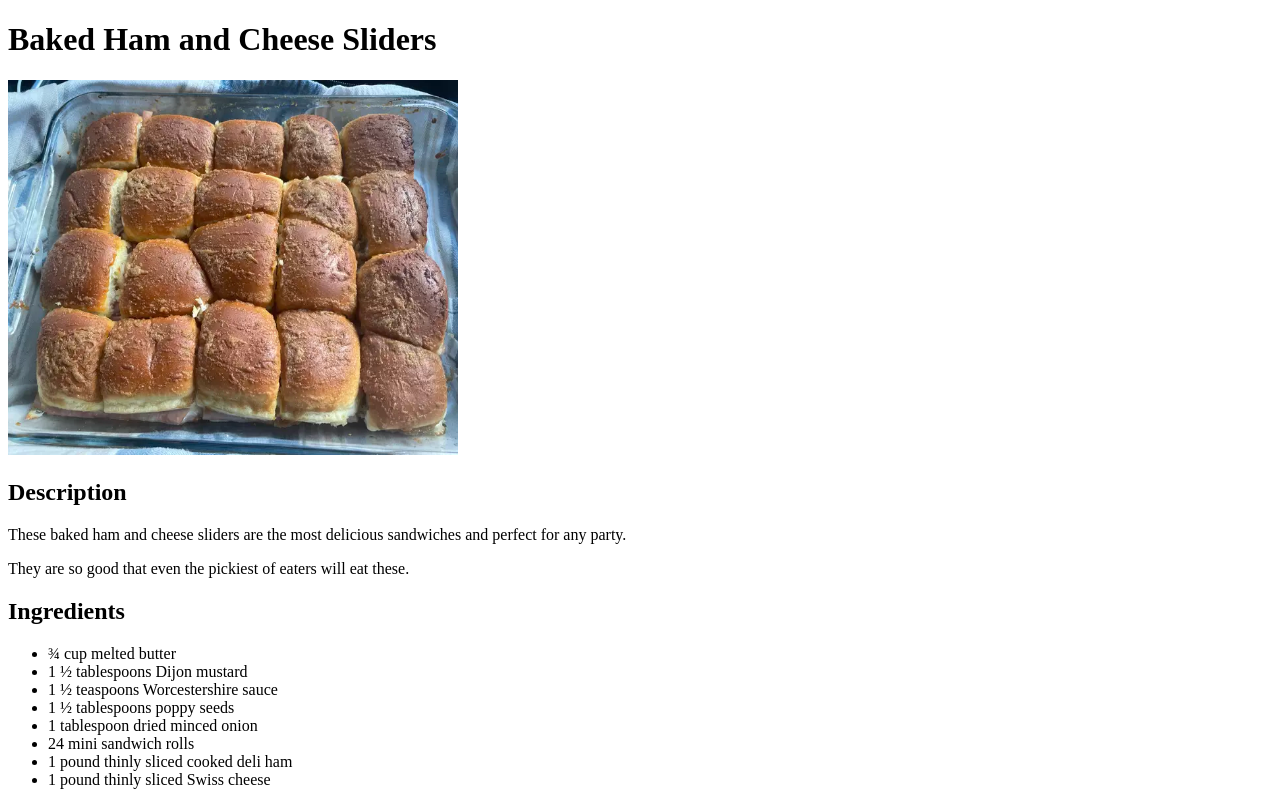
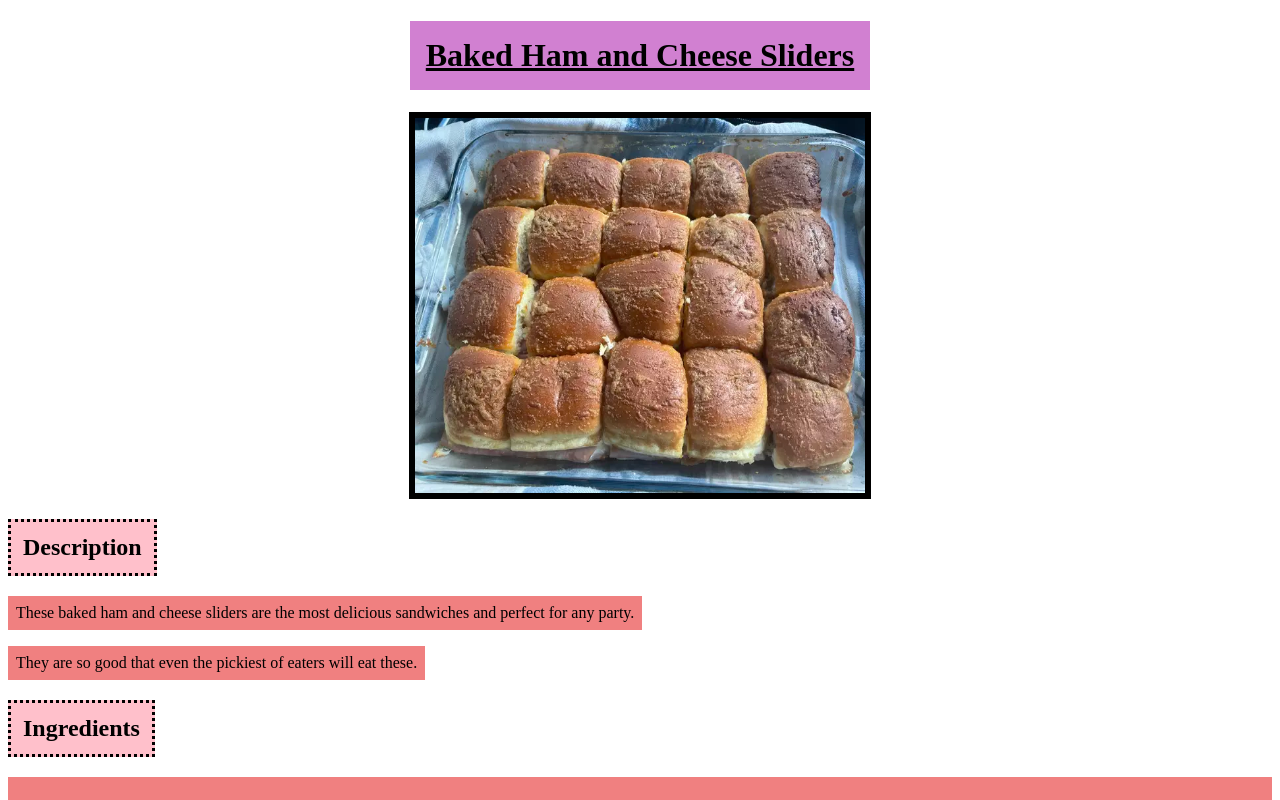
Before and after one commit to Rad1ant16/odin-recipes, a plain HTML site: page recipes/baked-ham-and-cheese-sliders.html in a window 1280 px wide. Shown: the top 800 px of the page. Drawn offline with Linux system fonts and the light colour scheme.

Commit message:
Update CSS - Add background colors

```diff
--- a/recipes/baked-ham-and-cheese-sliders.html
+++ b/recipes/baked-ham-and-cheese-sliders.html
@@ -4,15 +4,16 @@
     <meta charset="UTF-8">
     <meta name="viewport" content="width=device-width, initial-scale=1.0">
     <title>Baked Ham and Cheese Sliders</title>
+    <link rel="stylesheet" href="../style.css">
 </head>
 <body>
-    <h1>Baked Ham and Cheese Sliders</h1>
-    <img src="../img/bhacs.jpg" alt="Picture of Baked Ham and Cheese Sliders" width="450" height="375">
+    <h1><div class="head">Baked Ham and Cheese Sliders</div></h1>
+    <img class="hacimg" src="../img/bhacs.jpg" alt="Picture of Baked Ham and Cheese Sliders" width="450" height="375">
     <h2>Description</h2>
-    <p>These baked ham and cheese sliders are the most delicious sandwiches and perfect for any party.
-    <p>They are so good that even the pickiest of eaters will eat these.</p>
+    <p class="para">These baked ham and cheese sliders are the most delicious sandwiches and perfect for any party.
+    <p class="para">They are so good that even the pickiest of eaters will eat these.</p>
     <h2>Ingredients</h2>
-    <ul>
+    <ul class="ing">
         <li>¾ cup melted butter</li>
         <li>1 ½ tablespoons Dijon mustard</li>
         <li>1 ½ teaspoons Worcestershire sauce</li>
@@ -23,7 +24,7 @@
         <li>1 pound thinly sliced Swiss cheese</li>
     </ul>
     <h2>Steps</h2>
-    <ol>
+    <ol class="instr">
         <li>Gather all ingredients</li>
         <li>Preheat the oven to 350 degrees F (175 degrees C)</li>
         <li>Grease a 9x13-inch baking dish.</li>
--- /dev/null
+++ b/style.css
@@ -0,0 +1,56 @@
+
+
+.head {
+    text-align: center;
+    font-family: 'Times New Roman', Times, serif;
+    text-decoration: underline;
+    background-color: rgb(209, 128, 209);
+    padding: 16px;
+    display: table;
+    margin: auto;
+
+}
+
+.BHACS, .DHHW, .SLC {
+    margin: 24px auto;
+    background-color: pink;
+    text-align: center;
+    width: 240px;
+    height: 20px;
+    border-style: dotted;
+    padding-bottom: 28px;
+}
+
+img {
+    display: block;
+    margin: auto;
+    border: 6px solid black;
+}
+
+h2 {
+    background-color: pink;
+    display: table;
+    width: 100px;
+    padding: 12px;
+    border-style: dotted;
+}
+
+.ing {
+    list-style-type: square;
+}
+.ing, .instr {
+
+   background: lightcoral;
+   padding : 32px;
+}
+
+.ing li, .instr li {
+    background-color: pink;
+    padding: 8px
+}
+
+.para {
+    background-color: lightcoral;
+    padding: 8px;
+    display: table;
+}
```
Also changed, not shown: index.html (+12 -5 lines), recipes/detroit-hot-honey-wings.html (+6 -5 lines), recipes/simple-lemon-cake.html (+5 -4 lines).
